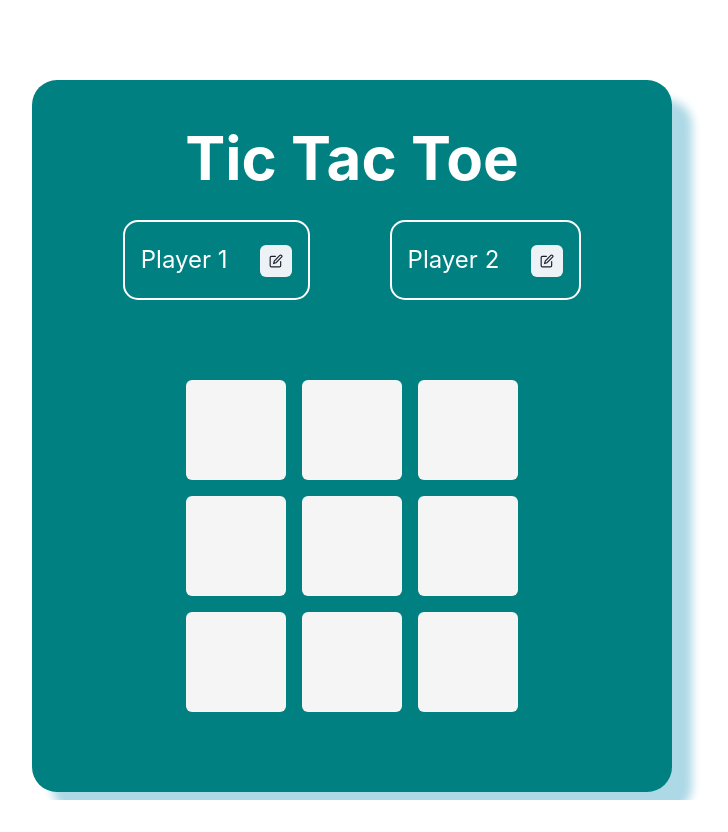
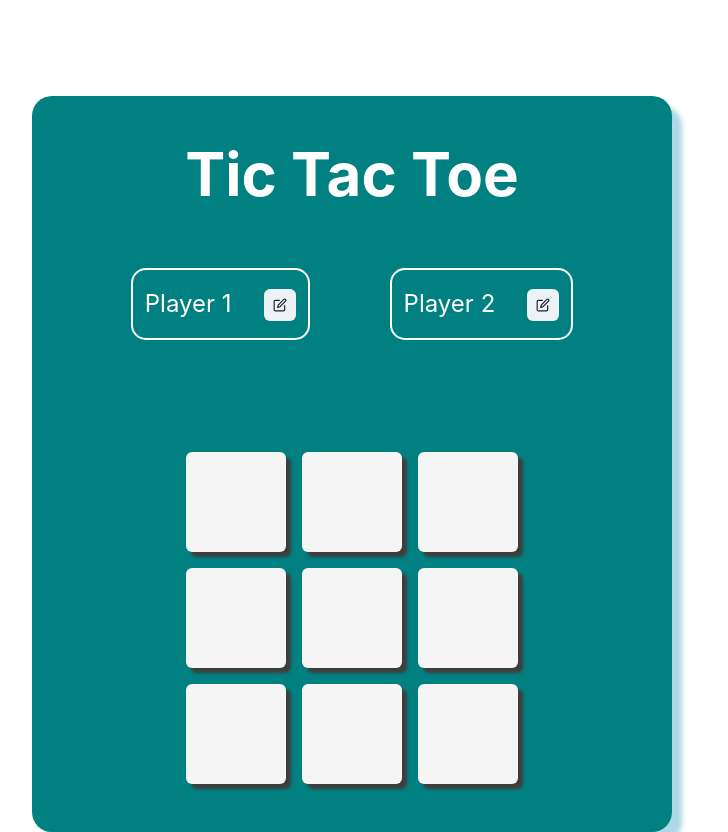
Before and after one commit to dedsecrattle/Tic-Tac-Toe, a React (Vite) app: page / in a window 1280 px wide. Shown: the whole page, without its empty margins (288-1016 px from the left). Before the commit the page ends 800 px from the top, so only its background shows below. Built offline with nearby package versions, Linux system fonts and the light colour scheme.

Commit message:
Ui Completed

```diff
--- a/src/App.jsx
+++ b/src/App.jsx
@@ -1,31 +1,39 @@
-import { Flex, Heading } from "@chakra-ui/react";
+import { Box, Flex, Heading, useMediaQuery } from "@chakra-ui/react";
 import Player from "./components/Player";
 import GameBoard from "./components/GameBoard";
 
 function App() {
+  const [isSmallScreen] = useMediaQuery("(max-width: 950px)");
   return (
-    <div style={{backgroundColor: 'teal', display: Flex, justifyContent:"center", alignContent:'center', paddingRight:'1rem', paddingLeft:'1rem', margin: 'auto', marginTop: '5rem', borderRadius: '25px', boxShadow: '20px 20px 10px lightblue', paddingBottom:'2rem', maxWidth:'50%'}}>
-      <Heading
-        textAlign="center"
-        paddingTop='3rem'
-        color="white"
-        size='3xl'
-      >
+    <Box
+      bgColor="teal"
+      display="flex"
+      alignItems="center"
+      flexDirection="column"
+      justifyContent="center"
+      width={isSmallScreen ? "100%" : "50%"}
+      margin="auto"
+      height={isSmallScreen ? "100vh" : ""}
+      marginTop={isSmallScreen ? "0" : "6rem"}
+      borderRadius={isSmallScreen ? "0" : "20px"}
+      boxShadow="10px 10px 5px lightblue"
+      gap="3rem"
+    >
+      <Heading textAlign="center" paddingTop="3rem" color="white" size="3xl">
         Tic Tac Toe
       </Heading>
       <Flex
         direction="row"
         justifyContent="center"
-        gap="5rem"
-        backgroundColor="teal"
+        gap={isSmallScreen ? "2rem" : "5rem"}
         alignContent="center"
-        paddingY='2rem'
+        paddingY="1rem"
       >
         <Player name="Player 1" />
         <Player name="Player 2" />
       </Flex>
-      <GameBoard></GameBoard>
-    </div>
+      <GameBoard />
+    </Box>
   );
 }
 
--- a/src/components/GameBoard.jsx
+++ b/src/components/GameBoard.jsx
@@ -8,33 +8,43 @@ const initialBoard = [
 ];
 
 export default function GameBoard() {
-
   function handleClick(rowIdx, colIdx) {
     setGameBoard(() => {
-      const updatedBoard = [...gameBoard.map((item) => [...item])]
-      updatedBoard[rowIdx][colIdx] = 'X'
-      return updatedBoard
-    })
+      const updatedBoard = [...gameBoard.map((item) => [...item])];
+      updatedBoard[rowIdx][colIdx] = "X";
+      return updatedBoard;
+    });
   }
 
-  const [gameBoard, setGameBoard] = useState([...initialBoard.map((item) => [...item])])
+  const [gameBoard, setGameBoard] = useState([
+    ...initialBoard.map((item) => [...item]),
+  ]);
   return (
     <Flex
       alignContent="center"
       justifyContent="center"
       gap="4"
       direction="column"
-      backgroundColor='teal'
-      paddingY='3rem'
+      paddingY="3rem"
     >
       {gameBoard.map((row, rowIdx) => (
-        <Flex gap="4" key={rowIdx} justifyContent='center'>
+        <Flex gap="4" key={rowIdx} justifyContent="center">
           {row.map((col, colIdx) => (
-            <Button     style={{
-              height: "100px",
-              width: "100px",
-              padding: "0 24px",
-            }} fontSize='30px' color= 'teal' bgColor='whitesmoke' key={`${rowIdx}${colIdx}`} onClick={() => handleClick(rowIdx, colIdx)} shadow=''>
+            <Button
+              style={{
+                height: "100px",
+                width: "100px",
+                padding: "0 24px",
+              }}
+              fontSize="35px"
+              fontWeight="bold"
+              color="teal"
+              fontFamily="fantasy"
+              boxShadow="5px 5px 3px #3d3d3d"
+              bgColor="whitesmoke"
+              key={`${rowIdx}${colIdx}`}
+              onClick={() => handleClick(rowIdx, colIdx)}
+            >
               {gameBoard[rowIdx][colIdx] == null
                 ? ""
                 : gameBoard[rowIdx][colIdx]}
@@ -44,6 +54,4 @@ export default function GameBoard() {
       ))}
     </Flex>
   );
-
-
 }
--- a/src/components/Player.jsx
+++ b/src/components/Player.jsx
@@ -41,14 +41,14 @@ const Player = ({ name }) => {
       textAlign="center"
       defaultValue={name}
       fontSize="2xl"
-      color='white'
-      border='solid 2px'
-      padding='1rem'
-      borderRadius='15px'
+      color="white"
+      border="solid 2px"
+      padding="0.75rem"
+      borderRadius="15px"
       isPreviewFocusable={false}
     >
       <EditablePreview />
-      <Input as={EditableInput} />
+      <Input fontSize="2xl" as={EditableInput} />
       <EditableControls />
     </Editable>
   );
```
